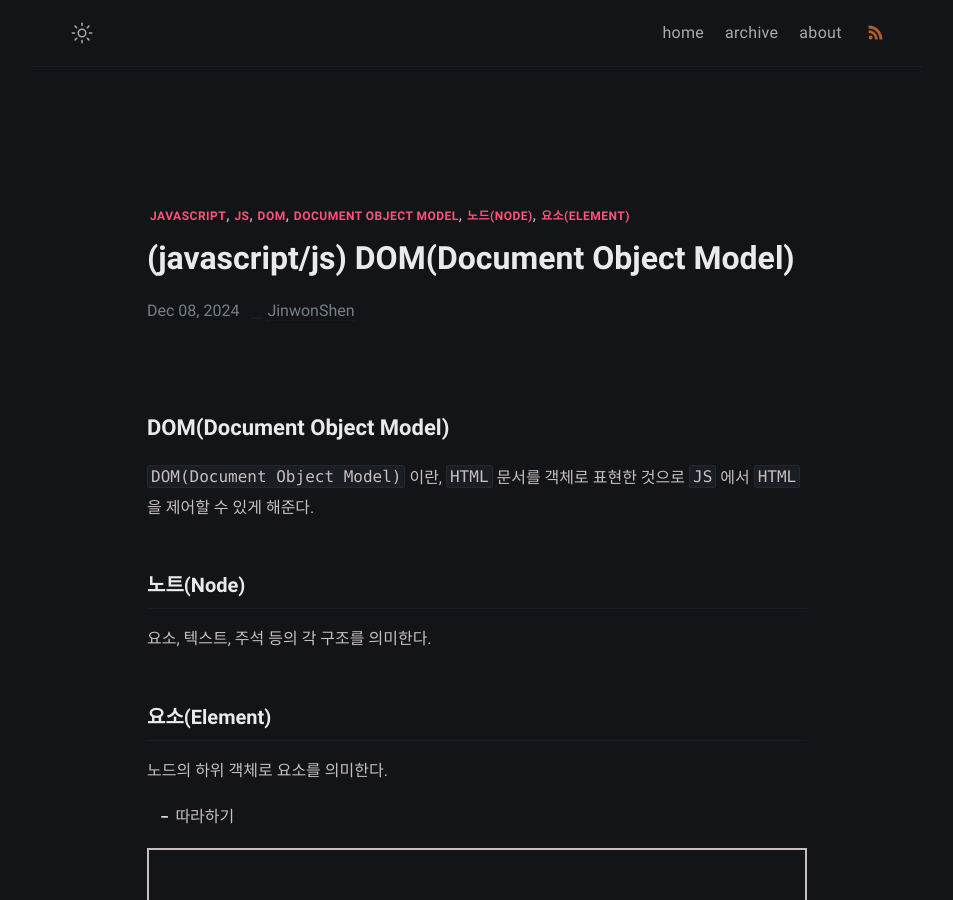
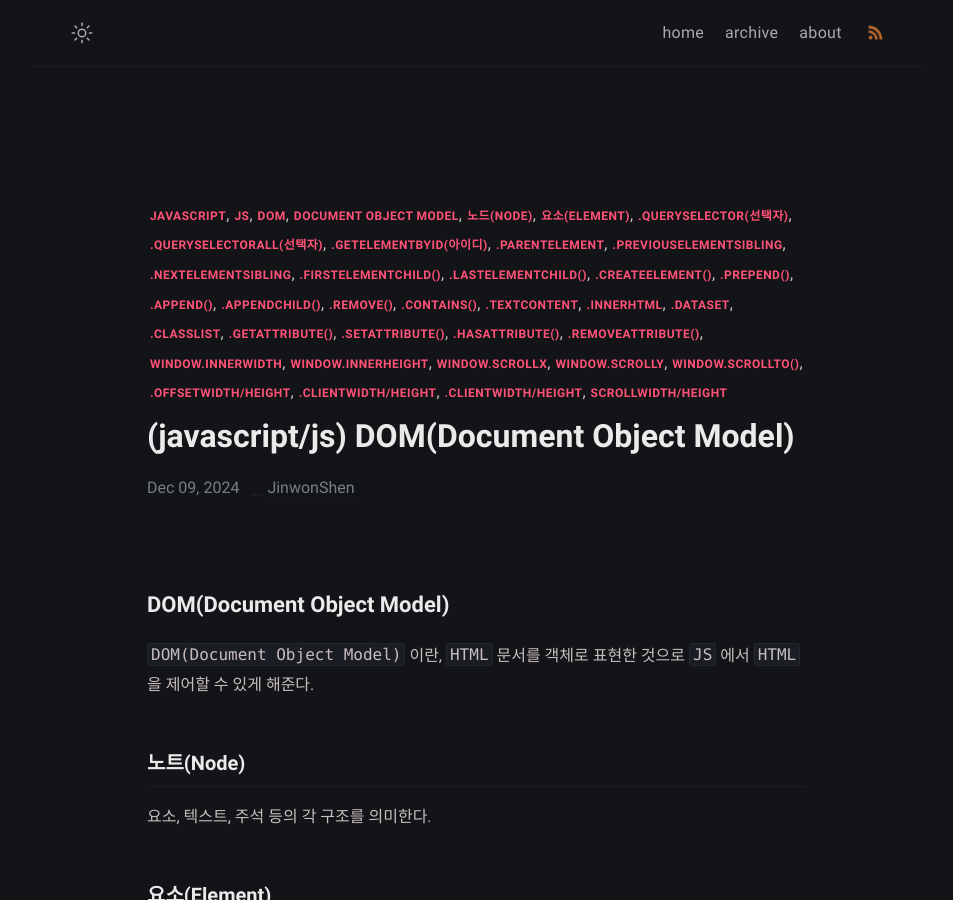
Before and after one commit to JinwonShen/JinwonShen.github.io, a Jekyll site: the page built from _posts/2024-12-08-javascript-DOM/2024-12-08-javascript-DOM.md, in a window 1280 px wide and 900 px high. Shown: the whole window, without its empty margins (163-1116 px from the left). Built offline with Jekyll 4.4.1, drawn with Linux system fonts in a browser that asks for light colours; some of the changed text lies outside the part shown.

Commit message:
post javascript DOM

```diff
--- a/_posts/2024-12-08-javascript-DOM/2024-12-08-javascript-DOM.md
+++ b/_posts/2024-12-08-javascript-DOM/2024-12-08-javascript-DOM.md
@@ -1,7 +1,7 @@
 ---
 layout: post
 title: "(javascript/js) DOM(Document Object Model)"
-date: 2024-12-08 20:19:00 +09:00
+date: 2024-12-09 11:32:00 +09:00
 categories: notice
 usemathjax: true
 tag:
@@ -11,6 +11,37 @@ tag:
   - Document Object Model
   - 노드(Node)
   - 요소(Element)
+  - .querySelector(선택자)
+  - .querySelectorAll(선택자)
+  - .getElementById(아이디)
+  - .parentElement
+  - .previousElementSibling
+  - .nextElementSibling
+  - .firstElementChild()
+  - .lastElementChild()
+  - .createElement()
+  - .prepend()
+  - .append()
+  - .appendChild()
+  - .remove()
+  - .contains()
+  - .textContent
+  - .innerHTML
+  - .dataset
+  - .classList
+  - .getAttribute()
+  - .setAttribute()
+  - .hasAttribute()
+  - .removeAttribute()
+  - window.innerWidth
+  - window.innerHeight
+  - window.scrollX
+  - window.scrollY
+  - window.scrollTo()
+  - .offsetWidth/Height
+  - .clientWidth/Height
+  - .clientWidth/Height
+  - scrollWidth/Height
 discription:
 ---
 
```
